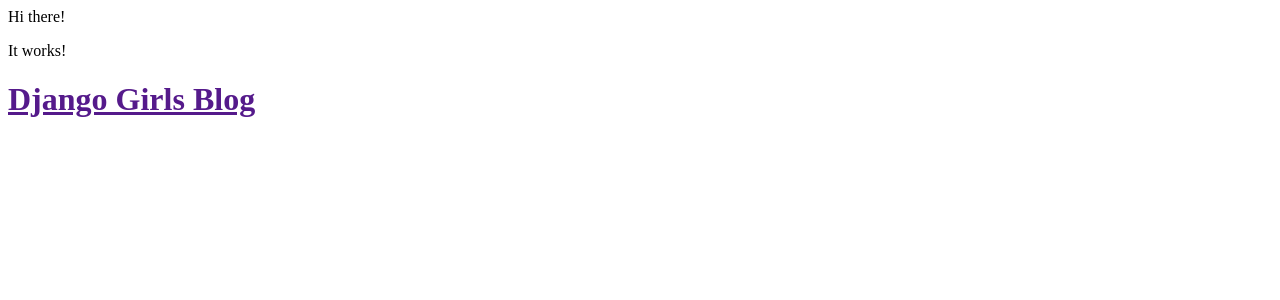
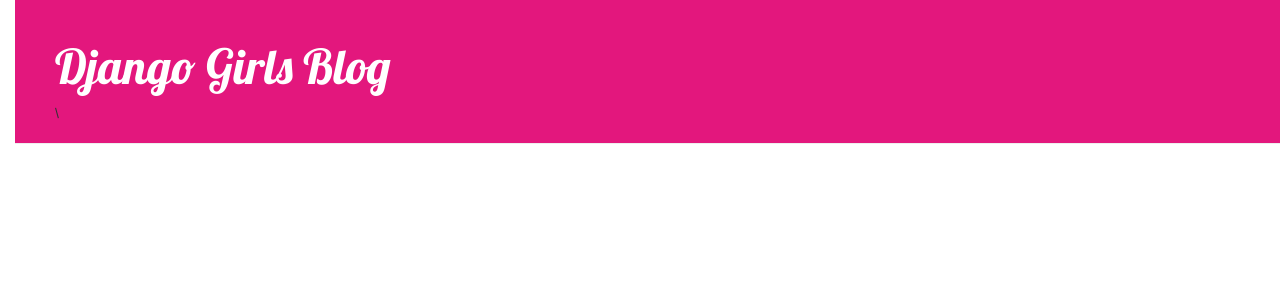
Before and after one commit to Oana-Madalina/crazyformusic, a Django app: page / in a window 1280 px wide. Shown: the top 300 px of the page. Run offline with Django 3.2, Linux system fonts and the light colour scheme; data that the repository does not hold is empty; some libraries are stand-ins or nearby versions.

Commit message:
Added view and template for detailed blog post as well as CSS for the site.

```diff
--- /dev/null
+++ b/blog/static/css/blog.css
@@ -0,0 +1,56 @@
+h1 a {
+    color: #E3177D;
+}
+body {
+    padding-left: 15px;
+}
+h1 a {
+    color: #E3177D;
+    font-family: 'Lobster';
+}
+.page-header {
+    background-color: #E3177D;
+    margin-top: 0;
+    padding: 20px 20px 20px 40px;
+}
+
+.page-header h1, .page-header h1 a, .page-header h1 a:visited, .page-header h1 a:active {
+    color: #FFFFFF;
+    font-size: 36pt;
+    text-decoration: none;
+}
+
+.content {
+    margin-left: 40px;
+}
+
+h1, h2, h3, h4 {
+    font-family: 'Lobster', cursive;
+}
+
+.date {
+    color: #E3177D;
+}
+
+.save {
+    float: right;
+}
+
+.post-form textarea, .post-form input {
+    width: 100%;
+}
+
+.top-menu, .top-menu:hover, .top-menu:visited {
+    color: #E3177D;
+    float: right;
+    font-size: 26pt;
+    margin-right: 20px;
+}
+
+.post {
+    margin-bottom: 70px;
+}
+
+.post h1 a, .post h1 a:visited {
+    color: #E3177D;
+}
--- a/blog/templates/blog/post_list.html
+++ b/blog/templates/blog/post_list.html
@@ -1,27 +1,32 @@
+{% load staticfiles %}
 <html>
 <head>
+  <link rel="stylesheet" href="//maxcdn.bootstrapcdn.com/bootstrap/3.2.0/css/bootstrap.min.css">
+<link rel="stylesheet" href="//maxcdn.bootstrapcdn.com/bootstrap/3.2.0/css/bootstrap-theme.min.css">
+<link rel="stylesheet" href="{% static 'css/blog.css' %}">
   <title>Crazy for music</title>
+  <link href="http://fonts.googleapis.com/css?family=Lobster&subset=latin,latin-ext" rel="stylesheet" type="text/css">
 </head>
 <body>
-  <p>Hi there!</p>
-  <p>It works!</p>
-</body>
-</html>
-<html>
-    <head>
-        <title>Django Girls blog</title>
-    </head>
-    <body>
-        <div>
-            <h1><a href="">Django Girls Blog</a></h1>
+    <div class="page-header">
+      <h1><a href="/">Django Girls Blog</a></h1>\
+    </div>
+
+    <div class="content container">
+      <div class="row">
+        <div class="col-md-8">
+            {% for post in posts %}
+                <div class="post">
+                    <div class="date">
+                        <p>published: {{ post.published_date }}</p>
+                    </div>
+                    <h1><a href="">{{ post.title }}</a></h1>
+                    <p>{{ post.text|linebreaks }}</p>
+                </div>
+            {% endfor %}
         </div>
-        {% for post in posts %}
-        <div>
-          <p>published: {{ post.published_date }}</p>
-          <h1><a href="">{{ post.title }}</a></h1>
-          <p>{{ post.text|linebreaks }}</p>
       </div>
-        {% endfor %}
+    </div>
 
     </body>
 </html>
```
